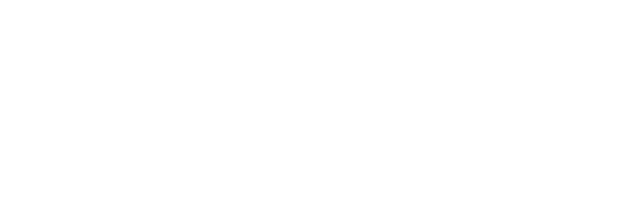
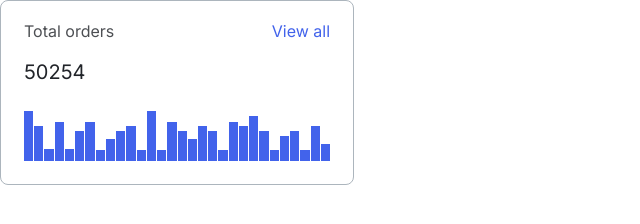
Before and after one commit to js-tasks-ru/htmlcss-20220317_evg-a-davydov, a website: page 04-lection2/01-histogram/index.html in a window 1280 px wide. Shown: the whole page, without its empty margins (0-640 px from the left). Drawn offline with Linux system fonts and the light colour scheme.

Commit message:
add histogram solution

```diff
--- a/04-lection2/01-histogram/histogram.css
+++ b/04-lection2/01-histogram/histogram.css
@@ -0,0 +1,51 @@
+.histogram {
+    display: flex;
+    flex-wrap: wrap;
+    gap: 26px;
+    padding: 18px 23px 23px;
+
+    border: 1px solid var(--grey-3);
+    border-radius: 8px;
+
+    font-family: 'Inter';
+    font-style: normal;
+    font-weight: 400;
+    font-size: 16px;
+    line-height: 24px;
+    background: var(--white);
+}
+.histogram__text {
+    display: flex;
+    flex-direction: column;
+    flex-grow: 1;
+    gap: 16px;
+
+    color: var(--black);
+}
+.histogram__title {
+    margin: 0;
+    opacity: 0.8;
+}
+.histogram__number {
+    margin: 0;
+    font-size: 20px;
+    line-height: 26px;
+}
+.histogram__link {
+    margin: 0;
+    text-decoration: none;
+    color: var(--primary);
+}
+.histogram__graph {
+    display: flex;
+    justify-content: space-between;
+    align-items: flex-end;
+    flex-basis: 100%;
+
+    height: 50px;
+    gap: 1px;
+}
+.histogram__rectangle {
+    flex-grow: 1;
+    background: var(--primary);
+}
--- a/04-lection2/01-histogram/index.html
+++ b/04-lection2/01-histogram/index.html
@@ -4,8 +4,59 @@
     <head>
         <link rel="stylesheet" href="../../assets/css/main.css">
         <link rel="stylesheet" href="./histogram.css">
+        <style>
+            .lection {
+                width: 354px;
+            }
+        </style>
     </head>
     <body>
-
+        <div class="lection">
+            <section class="histogram">
+                <div class="histogram__text">
+                    <p class="histogram__title">
+                        Total orders
+                    </p>
+                    <p class="histogram__number">
+                        50254
+                    </p>
+                </div>
+                <a href="#" class="histogram__link">
+                    View all
+                </a>
+                <div class="histogram__graph">
+                    <div class="histogram__rectangle" style="height: 100%;"></div>
+                    <div class="histogram__rectangle" style="height: 70%;"></div>
+                    <div class="histogram__rectangle" style="height: 24%;"></div>
+                    <div class="histogram__rectangle" style="height: 78%;"></div>
+                    <div class="histogram__rectangle" style="height: 24%;"></div>
+                    <div class="histogram__rectangle" style="height: 60%;"></div>
+                    <div class="histogram__rectangle" style="height: 78%;"></div>
+                    <div class="histogram__rectangle" style="height: 22%;"></div>
+                    <div class="histogram__rectangle" style="height: 44%;"></div>
+                    <div class="histogram__rectangle" style="height: 60%;"></div>
+                    <div class="histogram__rectangle" style="height: 70%;"></div>
+                    <div class="histogram__rectangle" style="height: 22%;"></div>
+                    <div class="histogram__rectangle" style="height: 100%;"></div>
+                    <div class="histogram__rectangle" style="height: 22%;"></div>
+                    <div class="histogram__rectangle" style="height: 78%;"></div>
+                    <div class="histogram__rectangle" style="height: 60%;"></div>
+                    <div class="histogram__rectangle" style="height: 44%;"></div>
+                    <div class="histogram__rectangle" style="height: 70%;"></div>
+                    <div class="histogram__rectangle" style="height: 60%;"></div>
+                    <div class="histogram__rectangle" style="height: 22%;"></div>
+                    <div class="histogram__rectangle" style="height: 78%;"></div>
+                    <div class="histogram__rectangle" style="height: 70%;"></div>
+                    <div class="histogram__rectangle" style="height: 90%;"></div>
+                    <div class="histogram__rectangle" style="height: 60%;"></div>
+                    <div class="histogram__rectangle" style="height: 22%;"></div>
+                    <div class="histogram__rectangle" style="height: 50%;"></div>
+                    <div class="histogram__rectangle" style="height: 60%;"></div>
+                    <div class="histogram__rectangle" style="height: 22%;"></div>
+                    <div class="histogram__rectangle" style="height: 70%;"></div>
+                    <div class="histogram__rectangle" style="height: 34%;"></div>
+                </div>
+            </section>
+        </div>
     </body>
 </html>
```
